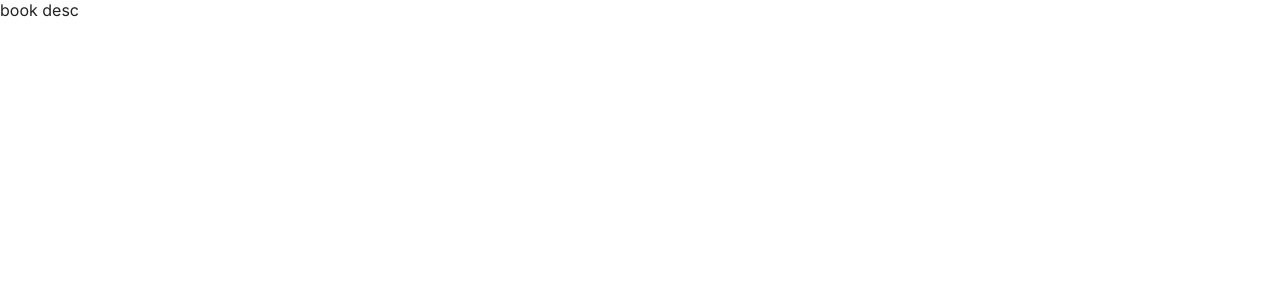
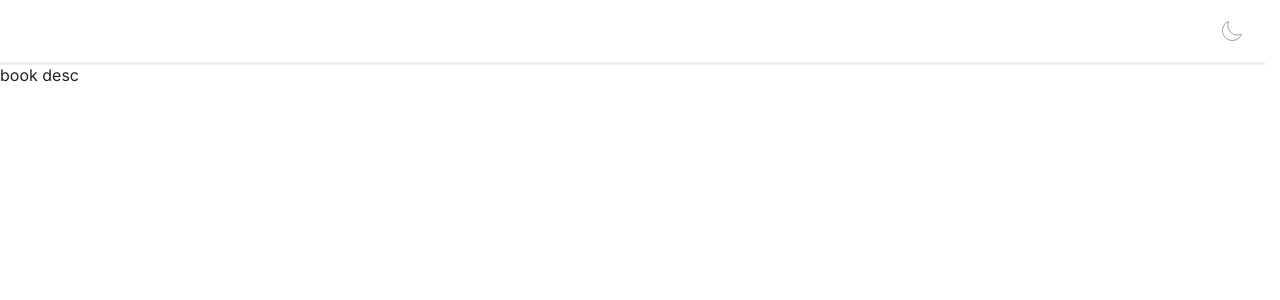
Before and after one commit to IvanZemsky/LinguaFranca, a Nuxt app: page /books/1 in a window 1280 px wide. Shown: the top 300 px of the page. Built offline with nearby package versions, Linux system fonts and the light colour scheme.

Commit message:
feat: add page-header, default layout

```diff
--- a/app/app.vue
+++ b/app/app.vue
@@ -1,7 +1,7 @@
 <script lang="ts"></script>
 
 <template>
-  <div class="text-neutral-900">
+  <NuxtLayout>
     <NuxtPage />
-  </div>
+  </NuxtLayout>
 </template>
--- /dev/null
+++ b/app/layouts/default.vue
@@ -0,0 +1,18 @@
+<script setup lang="ts">
+import PageHeader from "./page-header.vue"
+</script>
+
+<template>
+  <div class="layout">
+    <PageHeader />
+    <slot />
+  </div>
+</template>
+
+<style scoped>
+.layout {
+  min-height: 100vh;
+  display: grid;
+  grid-template-rows: auto 1fr;
+}
+</style>
--- /dev/null
+++ b/app/layouts/page-header.vue
@@ -0,0 +1,113 @@
+<script setup lang="ts">
+import { NuxtLink } from "#components"
+import { MoonIcon } from "~/src/shared/ui/icons"
+</script>
+
+<template>
+  <header class="header">
+    <div class="content">
+      <nav class="navigation">
+        <!-- prettier-ignore -->
+        <NuxtLink class="logo" to="/">
+          <span class="logo-letter">L</span>ingua<span class="logo-letter">F</span>ranca
+        </NuxtLink>
+
+        <ul class="links">
+          <li>
+            <NuxtLink class="link" to="/books">Учебники</NuxtLink>
+          </li>
+          <li>
+            <NuxtLink class="link" to="/books">Тексты</NuxtLink>
+          </li>
+          <li>
+            <NuxtLink class="link" to="/books">Шпаргалки</NuxtLink>
+          </li>
+          <li>
+            <NuxtLink class="link" to="/books">Полезные материалы</NuxtLink>
+          </li>
+        </ul>
+      </nav>
+
+      <button class="theme-btn">
+        <MoonIcon />
+      </button>
+    </div>
+    <div class="bottom-border" />
+  </header>
+</template>
+
+<style scoped>
+.logo {
+  font-family: Lora;
+  font-size: 22px;
+  font-weight: 700;
+  color: var(--c-main-text);
+  transition: opacity 150ms linear;
+
+  &:hover {
+    opacity: 0.65;
+  }
+}
+.logo-letter {
+  font-size: 24px;
+  color: var(--c-primary);
+}
+.content {
+  display: flex;
+  align-items: center;
+  justify-content: space-between;
+  gap: 32px;
+  padding: 20px 22px;
+}
+.navigation {
+  display: flex;
+  align-items: center;
+  gap: 28px;
+}
+.links {
+  display: flex;
+  align-items: center;
+  gap: 16px;
+  padding-top: 4px;
+}
+.link {
+  font-size: 16px;
+  color: var(--c-neutral);
+  transition: color 150ms linear;
+
+  &:hover {
+    color: var(--c-primary-light);
+  }
+
+  &.active {
+    color: var(--c-primary);
+  }
+}
+
+.theme-btn {
+  flex-shrink: 0;
+  display: flex;
+  align-items: center;
+  justify-content: center;
+  width: 22px;
+  height: 22px;
+  color: var(--c-main-text);
+
+  & svg {
+    flex-shrink: 0;
+    width: 20px;
+    stroke: var(--c-neutral);
+    stroke-width: 1px;
+    transition: stroke 150ms linear;
+  }
+
+  &:hover svg {
+    stroke: var(--c-primary);
+  }
+}
+
+.bottom-border {
+  height: 3px;
+  background-color: #eee;
+}
+</style>
--- a/app/pages/index.vue
+++ b/app/pages/index.vue
@@ -1,7 +1,11 @@
 <script setup lang="ts"></script>
 
 <template>
-  <div class="text-3xl font-bold">Hello world</div>
+  <div class="page">
+    123
+  </div>
 </template>
 
-<style scoped></style>
+<style scoped>
+
+</style>
--- a/app/src/shared/ui/icons/index.ts
+++ b/app/src/shared/ui/icons/index.ts
@@ -1 +1,2 @@
 export { default as ArrowBottomIcon } from "./arrow-bottom.vue"
+export { default as MoonIcon } from "./moon-icon.vue"
--- /dev/null
+++ b/app/src/shared/ui/icons/moon-icon.vue
@@ -0,0 +1,7 @@
+<template>
+  <svg viewBox="0 0 20 20" fill="none" xmlns="http://www.w3.org/2000/svg">
+    <path
+      d="M6.46875 0.503906C6.51087 0.511936 6.54972 0.532215 6.58008 0.5625C6.61052 0.592939 6.63164 0.632507 6.63965 0.674805C6.64753 0.716939 6.64212 0.760499 6.625 0.799805C6.16203 1.86271 5.92875 3.19493 5.92871 4.64258C5.92871 9.84191 10.1581 14.0713 15.3574 14.0713C16.8051 14.0712 18.1373 13.838 19.2002 13.375C19.2395 13.3579 19.2831 13.3525 19.3252 13.3604C19.3675 13.3684 19.4071 13.3895 19.4375 13.4199C19.4678 13.4503 19.4881 13.4891 19.4961 13.5312C19.5001 13.5525 19.5015 13.5744 19.499 13.5957L19.4824 13.6572C17.9405 17.1999 14.3629 19.4999 10.3574 19.5C7.74316 19.5 5.23528 18.4618 3.38672 16.6133C1.53816 14.7647 0.5 12.2568 0.5 9.64258C0.500129 5.63714 2.80014 2.05946 6.34277 0.517578C6.38224 0.500378 6.42645 0.495895 6.46875 0.503906Z"
+    />
+  </svg>
+</template>
--- a/app/styles/reset.css
+++ b/app/styles/reset.css
@@ -1,4 +1,6 @@
-*, *::before, *::after {
+*,
+*::before,
+*::after {
   box-sizing: border-box;
   margin: 0;
   padding: 0;
@@ -9,7 +11,7 @@ body {
   scrollbar-gutter: stable;
 }
 
-html{
+html {
   font-size: 16px;
 }
 
@@ -18,6 +20,25 @@ body {
   color: var(--c-main-text);
 }
 
-ul, ol, li{
+ul,
+ol,
+li {
   list-style: none;
 }
+
+a {
+  text-decoration: none;
+}
+
+a:visited {
+  color: inherit;
+}
+
+button {
+  border: none;
+  background: none;
+  cursor: pointer;
+  outline: none;
+  box-shadow: none;
+  text-shadow: none;
+}
```
Also changed, not shown: app/src/shared/assets/images/landing-hero.jpg (added).
